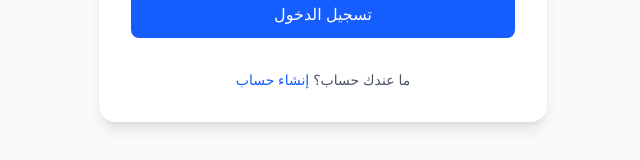
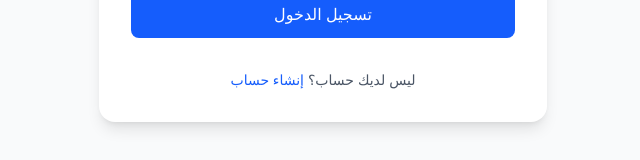
Before and after one commit to Abdomghrbi/Beyond3000, a Next.js app: page /login in a window 1280 px wide. Shown: the part 508-668 px from the top of the page, without its empty margins (421-1061 px from the left). Built offline with nearby package versions, Linux system fonts and the light colour scheme.

Commit message:
Update login prompt text for clarity

```diff
--- a/app/login/page.tsx
+++ b/app/login/page.tsx
@@ -72,7 +72,7 @@ export default function LoginPage() {
         </form>
 
         <p className="text-center text-sm text-gray-600">
-          ما عندك حساب؟{" "}
+          ليس لديك حساب؟{" "}
           <Link href="/register" className="text-blue-600 hover:text-blue-700 font-medium">
             إنشاء حساب
           </Link>
```
